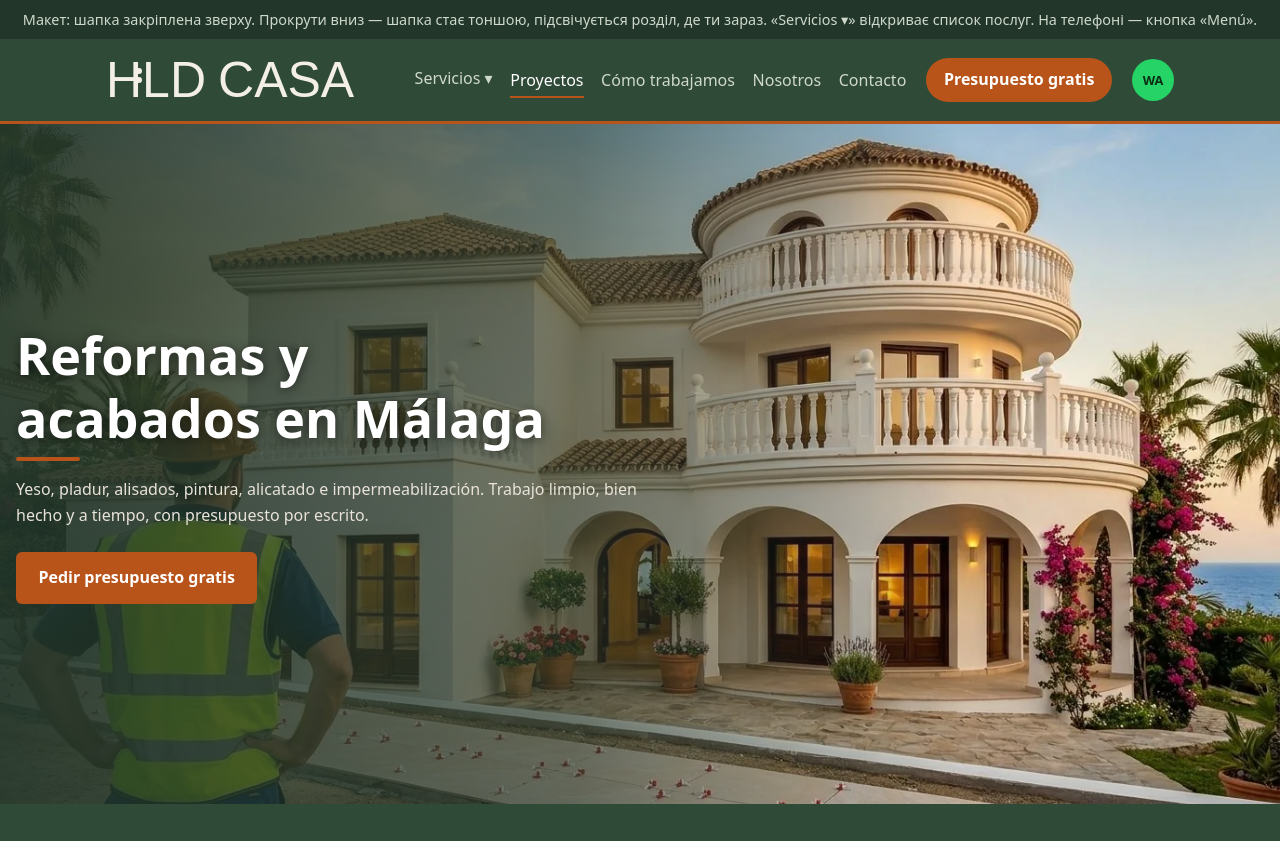
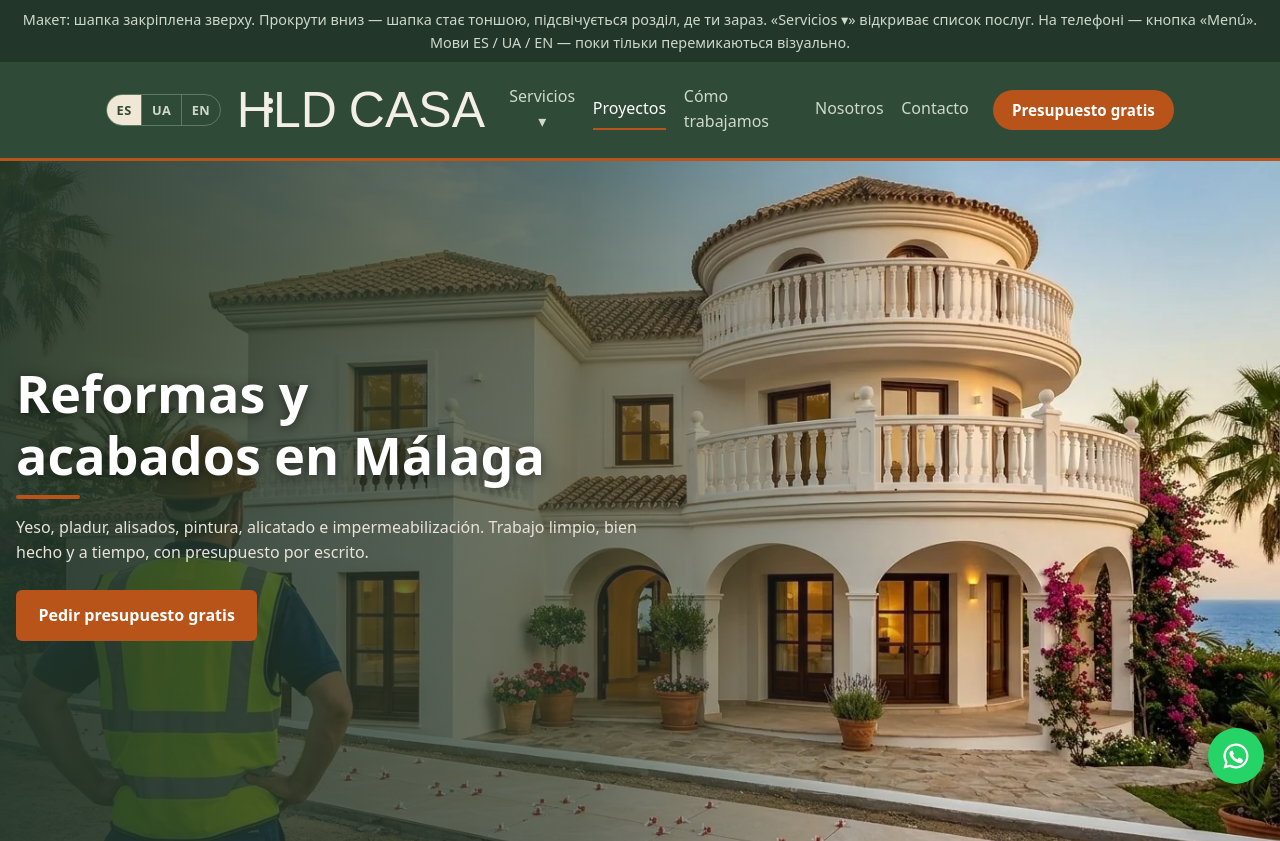
Before and after one commit to FannyNG0704/Proje, a plain HTML site: page it/proekt-img/inicio-cabecera.html in a window 1280 px wide. Shown: the top 841 px of the page. Drawn offline with Linux system fonts and the light colour scheme; files whose address does not match are found by name; a web font is replaced by a local one.

Commit message:
Shapka: idioma zliva, menu po tsentru, CTA sprava, kruhla WA knopka
Co-Authored-By: Claude Opus 5.5 <noreply@anthropic.com>
Claude-Session: https://claude.ai/code/session_01UyCPKmgzHuAWchCuwT9tNT

```diff
--- a/it/proekt-img/inicio-cabecera.html
+++ b/it/proekt-img/inicio-cabecera.html
@@ -274,37 +274,45 @@ body{--bg:#2f4a36;--page-text:#f3efe6;--page-muted:#cfd9cc;--line:#3f5c46}
 body::before{content:"";position:fixed;inset:0 0 auto;height:env(safe-area-inset-top,0px);z-index:41;background:#2f4a36}
 .cab{position:sticky;top:env(safe-area-inset-top,0px);z-index:40;background:#2f4a36;border-bottom:3px solid var(--accent);transition:box-shadow .25s}
 .cab.min{box-shadow:0 6px 20px rgba(0,0,0,.35)}
-.cab-in{max-width:1100px;margin:0 auto;display:flex;align-items:center;gap:1.25rem;padding:1rem max(16px,env(safe-area-inset-right,0px)) 1rem max(16px,env(safe-area-inset-left,0px));transition:padding .25s}
+.cab-in{max-width:1100px;margin:0 auto;display:grid;grid-template-columns:auto 1fr auto;align-items:center;gap:1.5rem;padding:1rem max(16px,env(safe-area-inset-right,0px)) 1rem max(16px,env(safe-area-inset-left,0px));transition:padding .25s}
 .cab.min .cab-in{padding-block:.45rem}
-.cab .logo{margin-right:auto}
+.izq{display:flex;align-items:center;gap:1rem}
+.der{display:flex;align-items:center;gap:.75rem;justify-self:end}
+.menu{justify-self:center}
 .menu{display:none;align-items:center;gap:1.1rem;margin:0;padding:0;list-style:none}
 .menu>li{position:relative}
-.menu a,.menu .desp{color:#cfd9cc;text-decoration:none;font:inherit;background:none;border:0;cursor:pointer;padding:.35rem 0;border-bottom:2px solid transparent}
+.menu a,.menu .desp{display:inline-block;line-height:1.6;color:#cfd9cc;text-decoration:none;font:inherit;background:none;border:0;cursor:pointer;padding:.35rem 0;border-bottom:2px solid transparent}
 .menu a:hover,.menu .desp:hover{color:#f3c9a3}
 .menu a.activo{color:#fff;border-bottom-color:var(--accent)}
 .panel{position:absolute;top:calc(100% + 14px);left:-1rem;min-width:460px;background:#f1e7d6;border:1px solid #ddcdb2;border-radius:10px;box-shadow:0 14px 34px rgba(0,0,0,.35);padding:.5rem;display:grid;grid-template-columns:1fr 1fr;gap:2px}
 .panel[hidden]{display:none}
 .panel a{color:#2a231e;padding:.5rem .7rem;border-radius:6px;border:0;font-size:.95rem}
 .panel a:hover{background:#e7d9c1;color:#9c4614}
-.cta{display:none;background:var(--accent);color:#fff;font-weight:700;text-decoration:none;padding:.6rem 1.1rem;border-radius:999px;white-space:nowrap}
+.cta{display:none;background:var(--accent);color:#fff;font-weight:700;text-decoration:none;height:40px;line-height:40px;padding:0 1.2rem;border-radius:999px;white-space:nowrap;font-size:.95rem}
+.idioma{display:inline-flex;height:32px;border:1px solid #5d7a63;border-radius:999px;overflow:hidden}
+.idioma button{background:none;border:0;color:#cfd9cc;font:inherit;font-size:.8rem;font-weight:700;padding:0 .6rem;cursor:pointer;letter-spacing:.04em}
+.idioma button[aria-pressed="true"]{background:#f1e7d6;color:#2f4a36}
+.idioma button+button{border-left:1px solid #5d7a63}
 .cta:hover{background:#9c4614}
-.wa-mini{display:inline-grid;place-items:center;width:42px;height:42px;border-radius:50%;background:#25d366;color:#0b2e13;font-weight:800;text-decoration:none;font-size:.8rem}
-.burger{display:inline-flex;align-items:center;gap:.4rem;background:#f1e7d6;color:#2f4a36;border:0;border-radius:999px;padding:.55rem .9rem;font:inherit;font-weight:700;cursor:pointer}
+.burger{display:inline-flex;align-items:center;gap:.4rem;white-space:nowrap;background:#f1e7d6;color:#2f4a36;border:0;border-radius:999px;padding:.55rem .9rem;font:inherit;font-weight:700;cursor:pointer}
 .movil{background:#2f4a36;border-bottom:3px solid var(--accent);padding:0 max(16px,env(safe-area-inset-right,0px)) 1rem max(16px,env(safe-area-inset-left,0px))}
 .movil[hidden]{display:none}
 .movil a{display:block;color:#f3efe6;text-decoration:none;padding:.65rem 0;border-bottom:1px solid #3f5c46}
 .movil .sub a{padding-left:1rem;color:#cfd9cc;font-size:.95rem}
 .movil .cta{display:block;text-align:center;margin-top:1rem;border:0}
 @media (min-width:900px){.menu{display:flex}.cta{display:inline-block}.burger,.movil{display:none!important}}
+@media (max-width:899px){.cab-in{grid-template-columns:1fr auto}}
 .cab a:focus-visible,.cab button:focus-visible{outline:2px solid #f3c9a3;outline-offset:3px}
 section[id]{scroll-margin-top:90px}
-.wa-flotante{display:none}
+.wa-flotante{width:56px;height:56px;padding:0!important;display:grid!important;place-items:center;border-radius:50%!important}
+.wa-flotante svg{width:30px;height:30px;fill:#fff}
+.wa-flotante{background:#25d366!important}
 @media (prefers-reduced-motion:reduce){.cab,.cab-in{transition:none}}
 </style>
-<div class="maket">Макет: шапка закріплена зверху. Прокрути вниз — шапка стає тоншою, підсвічується розділ, де ти зараз. «Servicios ▾» відкриває список послуг. На телефоні — кнопка «Menú».</div>
+<div class="maket">Макет: шапка закріплена зверху. Прокрути вниз — шапка стає тоншою, підсвічується розділ, де ти зараз. «Servicios ▾» відкриває список послуг. На телефоні — кнопка «Menú». Мови ES / UA / EN — поки тільки перемикаються візуально.</div>
 <header class="cab" id="cab">
 <div class="cab-in">
-<a class="logo" href="#inicio" aria-label="HLD Casa, inicio"><span class="hld" aria-hidden="true"><span class="hld-h">H</span><span class="hld-l">L</span><span class="hld-eye hld-eye-1"></span><span class="hld-eye hld-eye-2"></span><span class="hld-d">D</span><span class="hld-clip"><span class="hld-casa">CASA</span></span></span></a>
+<div class="izq"><div class="idioma" role="group" aria-label="Idioma"><button aria-pressed="true">ES</button><button aria-pressed="false">UA</button><button aria-pressed="false">EN</button></div><a class="logo" href="#inicio" aria-label="HLD Casa, inicio"><span class="hld" aria-hidden="true"><span class="hld-h">H</span><span class="hld-l">L</span><span class="hld-eye hld-eye-1"></span><span class="hld-eye hld-eye-2"></span><span class="hld-d">D</span><span class="hld-clip"><span class="hld-casa">CASA</span></span></span></a></div>
 <ul class="menu">
 <li><button class="desp" id="desp" aria-expanded="false" aria-controls="panel">Servicios ▾</button><div class="panel" id="panel" hidden><a href="#servicios">Yesos y enlucidos</a><a href="#servicios">Pladur y techos</a><a href="#servicios">Masillas y alisados</a><a href="#servicios">Pintura</a><a href="#servicios">Alicatado y solado</a><a href="#servicios">Impermeabilización</a><a href="#servicios">Suelos laminados</a><a href="#servicios">Demoliciones y desescombro</a><a href="#servicios">Reparaciones y pequeñas obras</a></div></li>
 <li><a href="#proyectos">Proyectos</a></li>
@@ -312,9 +320,8 @@ section[id]{scroll-margin-top:90px}
 <li><a href="#nosotros">Nosotros</a></li>
 <li><a href="#contacto">Contacto</a></li>
 </ul>
-<a class="cta" href="#contacto">Presupuesto gratis</a>
-<a class="wa-mini" href="#contacto" aria-label="WhatsApp">WA</a>
-<button class="burger" id="burger" aria-expanded="false" aria-controls="movil">☰ Menú</button>
+<div class="der"><a class="cta" href="#contacto">Presupuesto gratis</a>
+<button class="burger" id="burger" aria-expanded="false" aria-controls="movil">☰ Menú</button></div>
 </div>
 <nav class="movil" id="movil" hidden aria-label="Menú">
 <a href="#servicios">Servicios</a><div class="sub"><a href="#servicios">Yesos y enlucidos</a><a href="#servicios">Pladur y techos</a><a href="#servicios">Masillas y alisados</a><a href="#servicios">Pintura</a><a href="#servicios">Alicatado y solado</a><a href="#servicios">Impermeabilización</a><a href="#servicios">Suelos laminados</a><a href="#servicios">Demoliciones y desescombro</a><a href="#servicios">Reparaciones y pequeñas obras</a></div>
@@ -356,6 +363,7 @@ section[id]{scroll-margin-top:90px}
 <label for="f-mensaje">Cuéntenos su proyecto</label><textarea id="f-mensaje" name="mensaje" rows="3"></textarea>
 <button class="btn" type="submit">Enviar solicitud</button></form>
 </section></div></main>
+<a class="wa-flotante" href="#contacto" aria-label="Escríbanos por WhatsApp"><svg viewBox="0 0 24 24" aria-hidden="true"><path d="M12 2a10 10 0 0 0-8.6 15.1L2 22l5-1.3A10 10 0 1 0 12 2zm0 18.2a8.2 8.2 0 0 1-4.2-1.2l-.3-.2-3 .8.8-2.9-.2-.3A8.2 8.2 0 1 1 12 20.2zm4.5-6.1c-.2-.1-1.5-.7-1.7-.8-.2-.1-.4-.1-.6.1l-.8 1c-.1.2-.3.2-.5.1a6.7 6.7 0 0 1-3.3-2.9c-.2-.4.2-.4.7-1.3.1-.2 0-.3 0-.4l-.8-1.8c-.2-.5-.4-.4-.6-.4h-.5a1 1 0 0 0-.7.3 3 3 0 0 0-.9 2.2 5.2 5.2 0 0 0 1.1 2.8 11.9 11.9 0 0 0 4.6 4c1.7.7 2.4.8 3.2.7.5-.1 1.5-.6 1.7-1.2.2-.6.2-1.1.2-1.2-.1-.1-.3-.2-.5-.3z"/></svg></a>
 <footer class="footer wrap"><p>© 2026 HLD Casa · Reformas y acabados en Málaga</p></footer>
 <script>
 (function(){
@@ -410,6 +418,7 @@ section[id]{scroll-margin-top:90px}
 </script>
 <script>
 (function(){
+  document.querySelectorAll('.idioma button').forEach(b=>b.addEventListener('click',()=>{document.querySelectorAll('.idioma button').forEach(x=>x.setAttribute('aria-pressed',String(x===b)))}));
   const cab=document.getElementById('cab');
   const onScroll=()=>cab.classList.toggle('min',scrollY>40);
   addEventListener('scroll',onScroll,{passive:true});onScroll();
```
